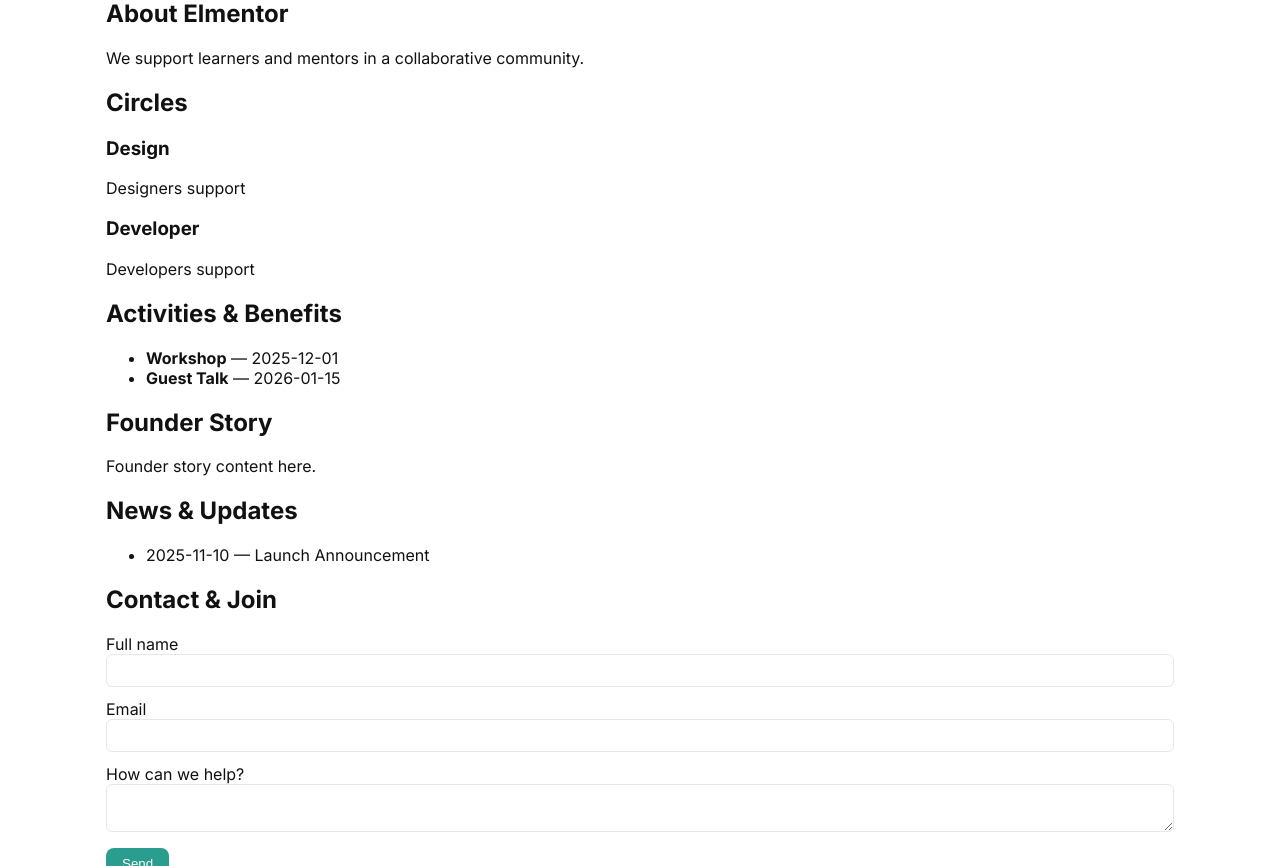
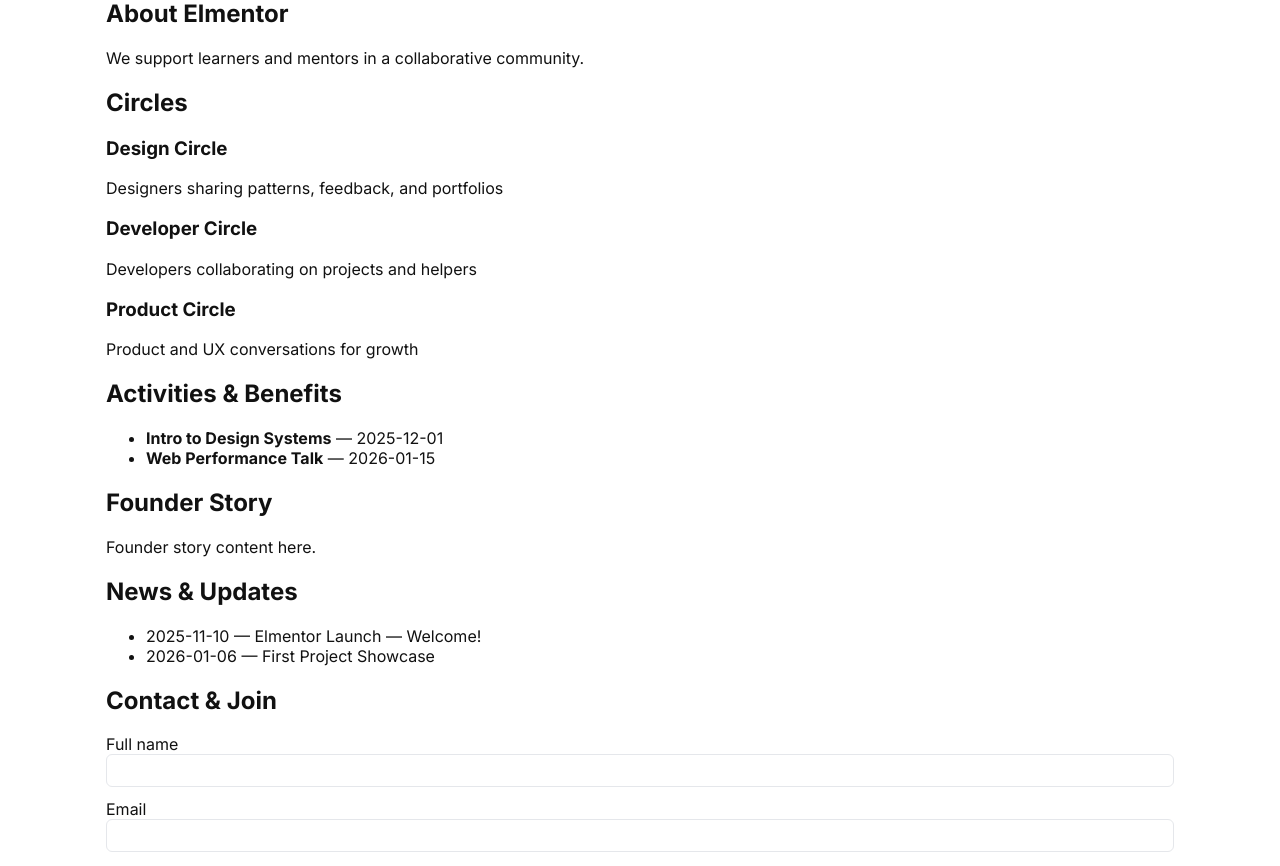
Before and after one commit to aymanaboghonim/elmentor-landing-demo, a React (Vite) app: page / in a window 1280 px wide. Shown: the part 560-1426 px from the top of the page. Built offline with nearby package versions, Linux system fonts and the light colour scheme.

Commit message:
chore(data): add mockData and wire several components to use it; add unit test

```diff
--- a/src/components/About.jsx
+++ b/src/components/About.jsx
@@ -1,5 +1,6 @@
 import React from 'react'
 import { useI18n } from '../i18n'
+import mock from '../data/mockData'
 
 export default function About () {
   const { t } = useI18n()
@@ -7,7 +8,7 @@ export default function About () {
     <section id="about" className="about" aria-label={t('about.title')}>
       <div className="container">
         <h2>{t('about.title')}</h2>
-        <p>{t('about.description')}</p>
+        <p>{t('about.description') || mock.about.description}</p>
       </div>
     </section>
   )
--- a/src/components/Activities.jsx
+++ b/src/components/Activities.jsx
@@ -1,12 +1,10 @@
 import React from 'react'
 import { useI18n } from '../i18n'
+import mock from '../data/mockData'
 
 export default function Activities () {
   const { t } = useI18n()
-  const items = [
-    { id: 'workshop', title: t('activities.workshop.title'), date: '2025-12-01' },
-    { id: 'talk', title: t('activities.talk.title'), date: '2026-01-15' }
-  ]
+  const items = mock.activities
   return (
     <section id="activities" className="activities" aria-label={t('activities.title')}>
       <div className="container">
--- a/src/components/Circles.jsx
+++ b/src/components/Circles.jsx
@@ -1,12 +1,10 @@
 import React from 'react'
 import { useI18n } from '../i18n'
+import mock from '../data/mockData'
 
 export default function Circles () {
   const { t } = useI18n()
-  const sample = [
-    { id: 'design', title: t('circles.design.title'), summary: t('circles.design.summary') },
-    { id: 'dev', title: t('circles.dev.title'), summary: t('circles.dev.summary') }
-  ]
+  const sample = mock.circles
   return (
     <section id="circles" className="circles" aria-label={t('circles.title')}>
       <div className="container">
--- a/src/components/Founder.jsx
+++ b/src/components/Founder.jsx
@@ -1,13 +1,15 @@
 import React from 'react'
 import { useI18n } from '../i18n'
+import mock from '../data/mockData'
 
 export default function Founder () {
   const { t } = useI18n()
+  const data = mock.founder
   return (
     <section id="founder" className="founder" aria-label={t('founder.title')}>
       <div className="container">
         <h2>{t('founder.title')}</h2>
-        <p>{t('founder.story')}</p>
+        <p>{t('founder.story') || data.story}</p>
       </div>
     </section>
   )
--- a/src/components/News.jsx
+++ b/src/components/News.jsx
@@ -1,9 +1,10 @@
 import React from 'react'
 import { useI18n } from '../i18n'
+import mock from '../data/mockData'
 
 export default function News () {
   const { t } = useI18n()
-  const news = [{ id: 'n1', title: t('news.sample.title'), date: '2025-11-10' }]
+  const news = mock.news
   return (
     <section id="news" className="news" aria-label={t('news.title')}>
       <div className="container">
--- /dev/null
+++ b/src/data/mockData.js
@@ -0,0 +1,35 @@
+// Mock content used during development and by components when i18n keys are not sufficient
+const mock = {
+  hero: {
+    title: 'Elmentor Program',
+    subtitle: 'A mentorship community for growth',
+    cta: 'Join Now'
+  },
+  about: {
+    title: 'About Elmentor',
+    description: 'Elmentor brings learners and mentors together to share knowledge and projects — open to all skill levels.'
+  },
+  circles: [
+    { id: 'design', title: 'Design Circle', summary: 'Designers sharing patterns, feedback, and portfolios' },
+    { id: 'dev', title: 'Developer Circle', summary: 'Developers collaborating on projects and helpers' },
+    { id: 'product', title: 'Product Circle', summary: 'Product and UX conversations for growth' }
+  ],
+  activities: [
+    { id: 'workshop', title: 'Intro to Design Systems', date: '2025-12-01' },
+    { id: 'talk', title: 'Web Performance Talk', date: '2026-01-15' }
+  ],
+  founder: {
+    title: 'Founder Story',
+    story: 'Started by a group of mentors and learners, Elmentor is a safe place to collaborate and grow.'
+  },
+  news: [
+    { id: 'n1', date: '2025-11-10', title: 'Elmentor Launch — Welcome!' },
+    { id: 'n2', date: '2026-01-06', title: 'First Project Showcase' }
+  ],
+  contact: {
+    title: 'Join & Contact',
+    nojs: 'Please enable JavaScript to submit the form, or email us directly.'
+  }
+}
+
+export default mock
```
Also changed, not shown: 1 other file (tests, documents, lock files or other folders).
